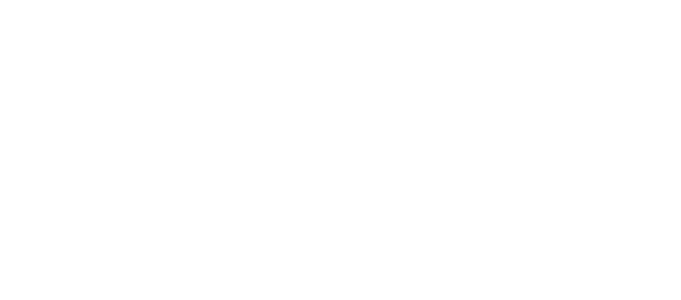
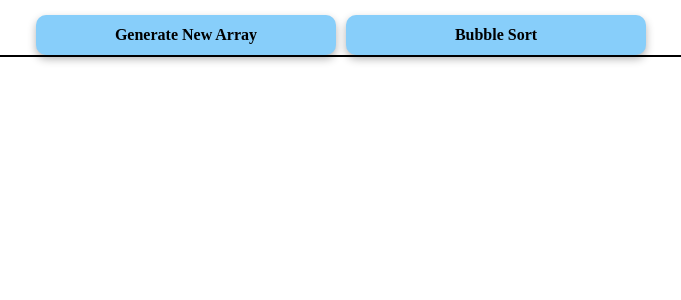
Before and after one commit to prakharsri007/PathFinder-Visualizer, a React (Create React App) app in the folder my-app/: page /sorting-visualizer in a window 1280 px wide. Before the commit this address had no page. Shown: the top 300 px of the page, without its empty margins (294-975 px from the left). Built offline with nearby package versions, Linux system fonts and the light colour scheme.

Commit message:
app name change

```diff
--- a/my-app/public/index.html
+++ b/my-app/public/index.html
@@ -24,7 +24,7 @@
       work correctly both with client-side routing and a non-root public URL.
       Learn how to configure a non-root public URL by running `npm run build`.
     -->
-    <title>React App</title>
+    <title>Algorithm Visualizer</title>
   </head>
   <body>
     <noscript>You need to enable JavaScript to run this app.</noscript>
--- a/my-app/src/App.js
+++ b/my-app/src/App.js
@@ -5,7 +5,7 @@
   import {Routes, Route} from 'react-router-dom';
   import { useNavigate } from 'react-router-dom';
 import LinearSearchVisualizer from './SearchingVisualizer/LinearSearchVisualizer';
-
+import BubbleSortVisualizer from './SortingVisualizer/BubbleSortVisualizer';
   function App(){
     const navigate = useNavigate();
     const navigateToPathfindingVisualizer = () => {
@@ -16,15 +16,21 @@ import LinearSearchVisualizer from './SearchingVisualizer/LinearSearchVisualizer
       navigate("/searching-visualizer");
     };
 
+    const navigateToSortingVisualizer = () => {
+      navigate("/sorting-visualizer");
+    };
+
 
     return (
       <div className="App">
         <Routes>
       <Route path="/" element={<Homepage navigateToPathfindingVisualizer={navigateToPathfindingVisualizer}
                                         navigateToSearchingVisualizer={navigateToSearchingVisualizer}
+                                        navigateToSortingVisualizer={navigateToSortingVisualizer}
       />} /> {/* Render the Homepage component as the initial page */}
         <Route path="/pathfinding-visualizer" element={<PathfindingVisualizer  /> } />
         <Route path="/searching-visualizer" element={<LinearSearchVisualizer />} />
+        <Route path="/sorting-visualizer" element={<BubbleSortVisualizer />} />
         </Routes>
       </div>
     );
--- a/my-app/src/Homepage.js
+++ b/my-app/src/Homepage.js
@@ -2,7 +2,7 @@
 import React from 'react';
 import './Homepage.css';
 
-function Homepage({ navigateToPathfindingVisualizer, navigateToSearchingVisualizer }) {
+function Homepage({ navigateToPathfindingVisualizer, navigateToSearchingVisualizer, navigateToSortingVisualizer }) {
   return (
 
     <div className="Homepage">
@@ -16,7 +16,7 @@ function Homepage({ navigateToPathfindingVisualizer, navigateToSearchingVisualiz
             <div className='algo_buttons'>
             <button className="pathalgo" onClick={ navigateToPathfindingVisualizer}>Pathfinding Visualizer</button>
             <button className="searchalgo" onClick={ navigateToSearchingVisualizer}>Searching Visualizer</button>
-            <button className="sortalgo" >Sorting Visualizer</button>
+            <button className="sortalgo" onClick={ navigateToSortingVisualizer}>Sorting Visualizer</button>
             </div>
                     <li></li>
                     <li></li>
--- /dev/null
+++ b/my-app/src/SortingVisualizer/BubbleSortVisualizer.css
@@ -0,0 +1,29 @@
+/* Add this to your CSS file */
+div {
+  box-sizing: border-box;
+}
+
+body {
+  display: flex;
+  justify-content: center;
+  align-items: center;
+  height: 100vh;
+  margin: 0;
+}
+
+button {
+  margin: 5px;
+  padding: 10px;
+  font-size: 16px;
+  cursor: pointer;
+}
+
+.container {
+  margin-top: 20px;
+}
+
+.bar {
+  margin: 0 1px;
+  background-color: #3498db;
+  border: 1px solid #000;
+}
--- /dev/null
+++ b/my-app/src/SortingVisualizer/BubbleSortVisualizer.js
@@ -0,0 +1,72 @@
+import React, { useState, useEffect, useCallback } from 'react';
+
+const SortingVisualizer = () => {
+  const [array, setArray] = useState([]);
+
+  const resetArray = useCallback(() => {
+    const newArray = generateRandomArray(20);
+    setArray(newArray);
+  }, []);
+
+  useEffect(() => {
+    resetArray();
+  }, [resetArray]);
+
+  const generateRandomArray = (size) => {
+    return Array.from({ length: size }, () => Math.floor(Math.random() * 100) + 1);
+  };
+
+  const sleep = (ms) => new Promise(resolve => setTimeout(resolve, ms));
+
+  const bubbleSort = async () => {
+    const n = array.length;
+    const tempArray = [...array];
+
+    for (let i = 0; i < n - 1; i++) {
+      for (let j = 0; j < n - i - 1; j++) {
+        // Highlight the bars being compared
+        const updatedArray = tempArray.map((value, index) => (index === j || index === j + 1 ? value + 50 : value));
+        setArray([...updatedArray]);
+        await sleep(100);
+
+        if (tempArray[j] > tempArray[j + 1]) {
+          // Swap elements
+          const temp = tempArray[j];
+          tempArray[j] = tempArray[j + 1];
+          tempArray[j + 1] = temp;
+
+          // Redraw after swapping
+          setArray([...tempArray]);
+          await sleep(100);
+        }
+      }
+    }
+
+    // Highlight the sorted bars
+    setArray(tempArray.map(value => value + 50));
+  };
+
+  return (
+    <div>
+      <div>
+        <button onClick={resetArray}>Generate New Array</button>
+        <button onClick={bubbleSort}>Bubble Sort</button>
+      </div>
+      <div style={{ display: 'flex' }}>
+        {array.map((value, index) => (
+          <div
+            key={index}
+            style={{
+              height: `${value}%`,
+              width: `${100 / array.length}%`,
+              backgroundColor: '#3498db',
+              border: '1px solid #000',
+            }}
+          ></div>
+        ))}
+      </div>
+    </div>
+  );
+};
+
+export default SortingVisualizer;
```
